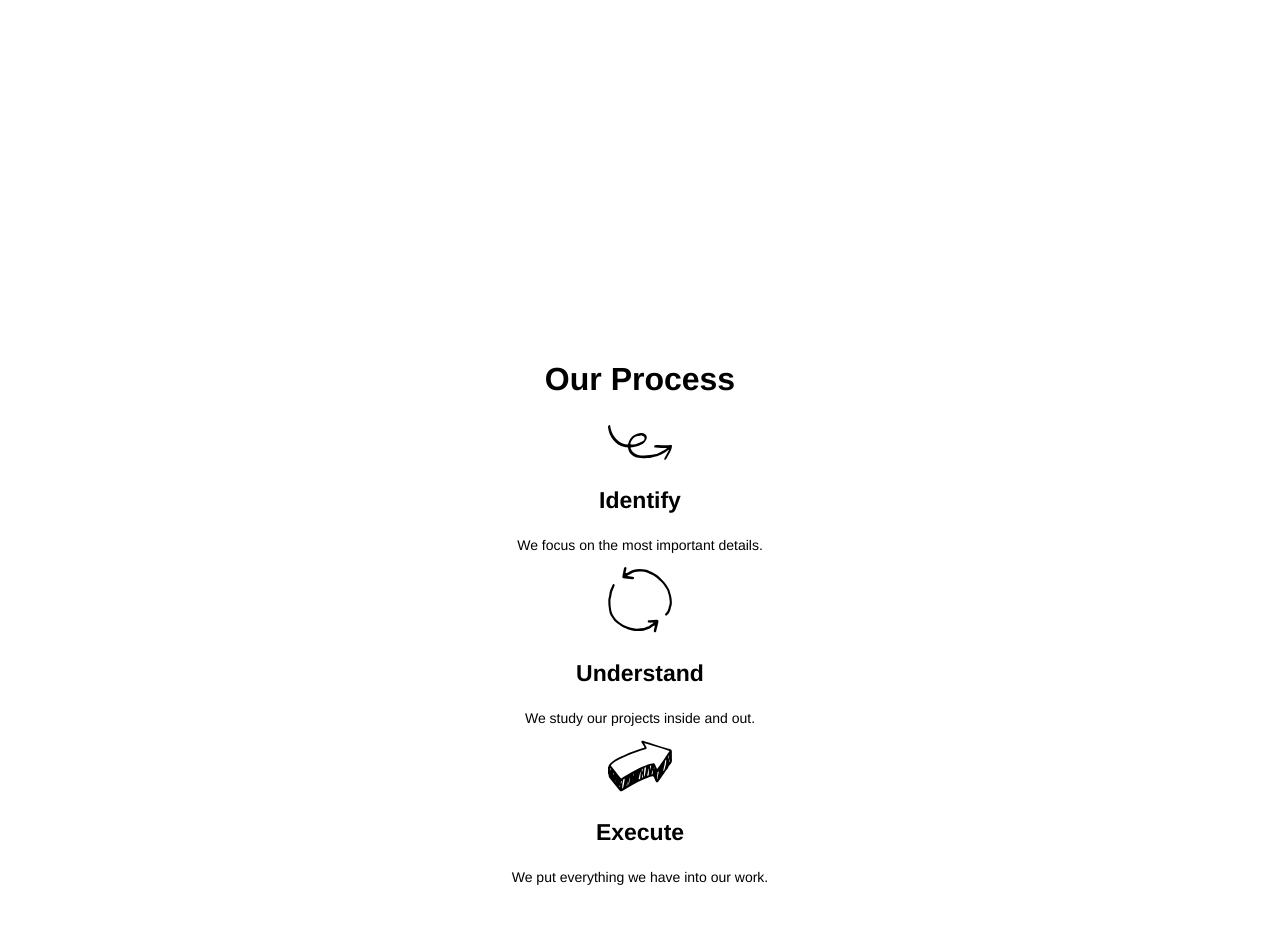
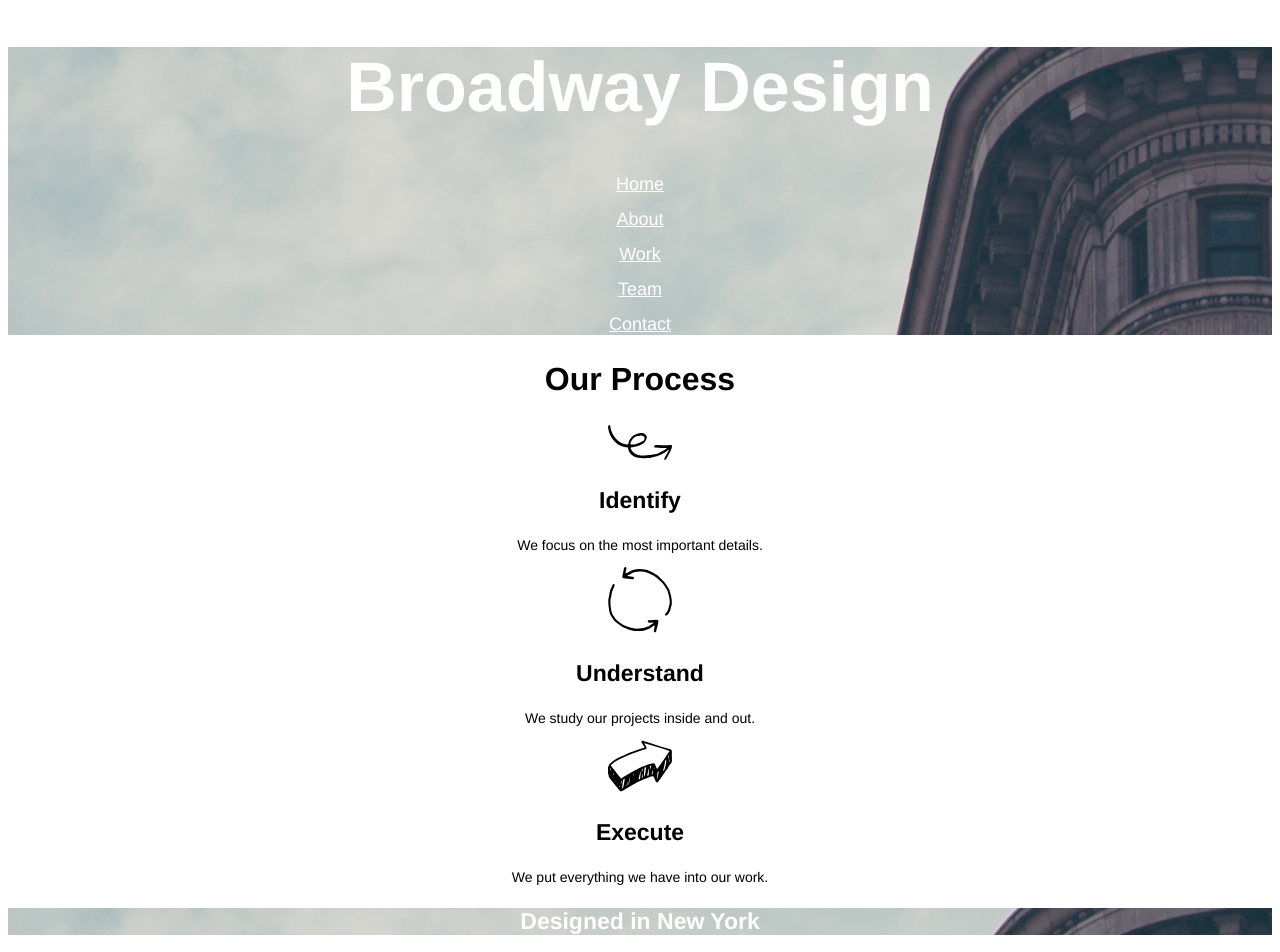
Before and after one commit to seanrhee/broadway, a plain HTML site: page index.html in a window 1280 px wide. Shown: the top 952 px of the page. Drawn offline with Linux system fonts and the light colour scheme.

Commit message:
Background image finally fixed.

```diff
--- a/resources/css/style.css
+++ b/resources/css/style.css
@@ -6,7 +6,7 @@ body{
 
 /*Header section*/
 .header{
-  background-image: url('./resources/img/the-flatiron-building.png');
+  background-image: url('../img/the-flatiron-building.png');
   background-size: cover;
 }
 
@@ -39,7 +39,7 @@ p{
 /*Footer section*/
 .footertitle{
   color: white;
-  background-image: url('./resources/img/the-flatiron-building.png');
+  background-image: url('../img/the-flatiron-building.png');
 }
 
 /*Footer Menu*/
```
